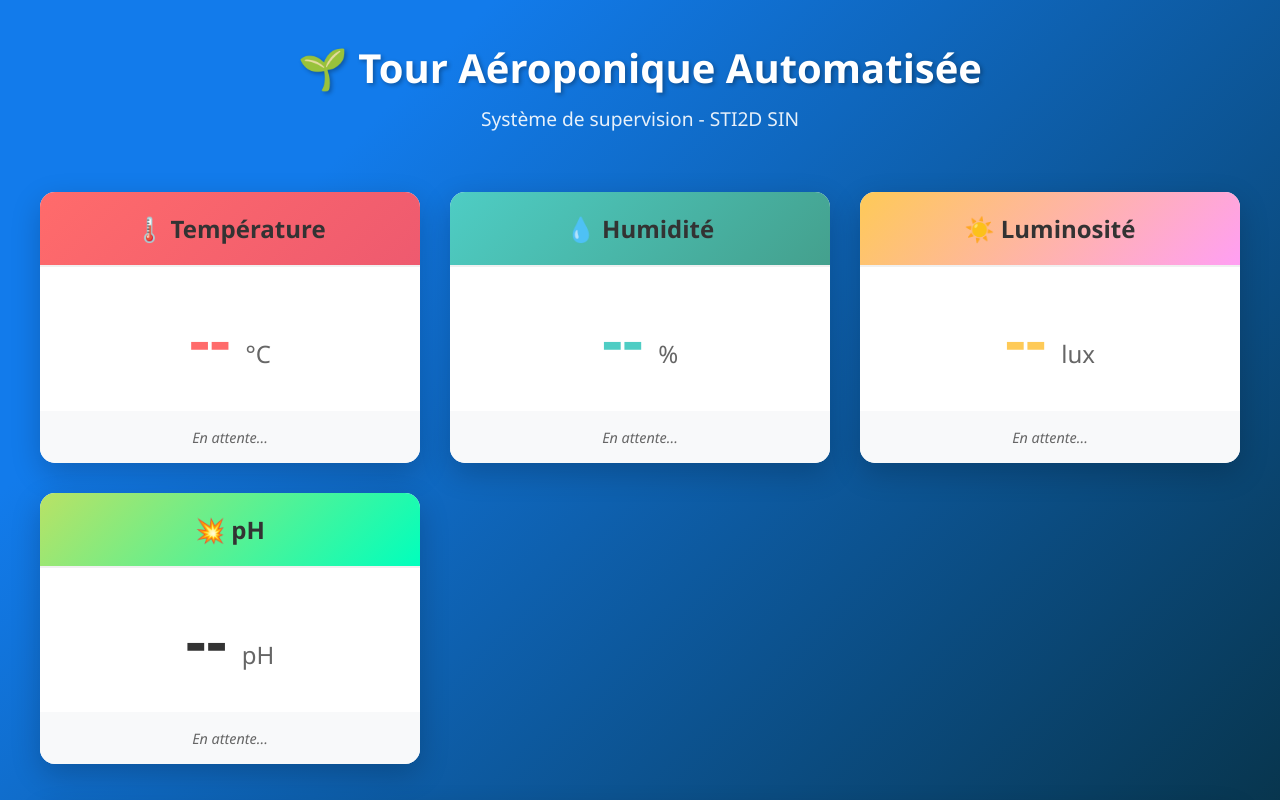
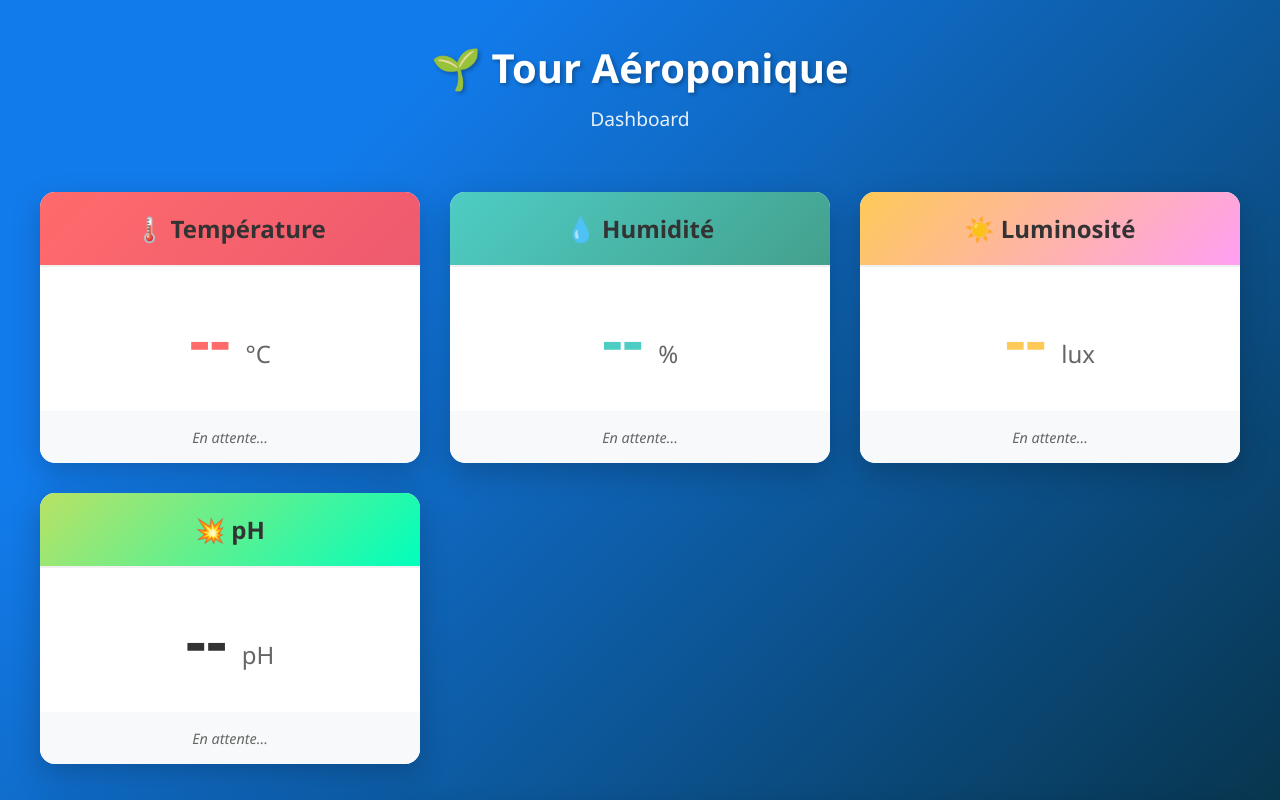
Before and after one commit to 3jza/TourAeroponique, a website: page web/index.html in a window 1280 px wide. Shown: the top 800 px of the page. Drawn offline with Linux system fonts and the light colour scheme; no server answers.

Commit message:
modifpagestatic

```diff
--- a/web/index.html
+++ b/web/index.html
@@ -10,8 +10,8 @@
     <div class="container">
         <!-- En-tête de la page -->
         <header>
-            <h1>🌱 Tour Aéroponique Automatisée</h1>
-            <p class="subtitle">Système de supervision - STI2D SIN</p>
+            <h1>🌱 Tour Aéroponique</h1>
+            <p class="subtitle">Dashboard</p>
         </header>
 
         <!-- Section principale d'affichage des données -->
```
Also changed, not shown: web/script.js (line endings or trailing spaces).
